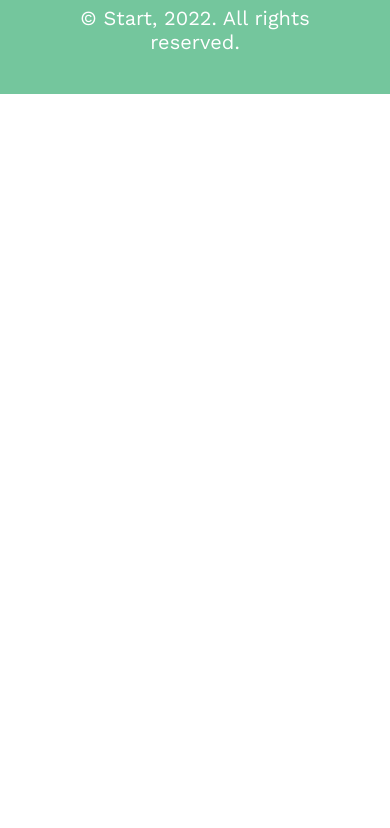
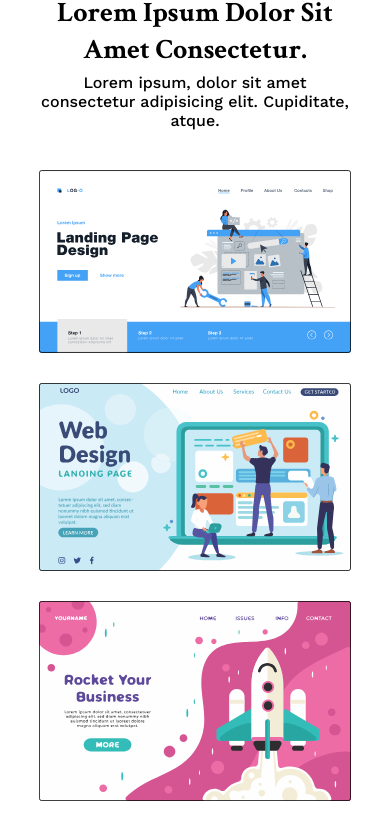
Before and after one commit to mohammadhasansojib/small-startup, a plain HTML site: page portfolio.html in a window 390 px wide. Shown: the part 146-974 px from the top of the page. Before the commit the page ends 844 px from the top, so only its background shows below. Drawn offline with nearby package versions, Linux system fonts and the light colour scheme.

Commit message:
created portfolio page with responsiveness

```diff
--- a/css/portfolio.css
+++ b/css/portfolio.css
@@ -0,0 +1,66 @@
+.portfolio-sec{
+    padding: 40px 0;
+    min-height: calc(100vh - 194px);
+}
+.portfolio-sec .container{
+    display: grid;
+    grid-template-columns: repeat(1, 100%);
+
+    grid-gap: 40px;
+    text-align: center;
+}
+.portfolio-sec .container .text-sec{
+    display: grid;
+    grid-template-columns: repeat(1, 100%);
+    grid-gap: 5px;
+}
+.portfolio-sec .container .text-sec p{
+    font-size: var(--sub);
+    font-family: var(--font-2);
+    font-weight: 500;
+}
+.portfolio-sec .container .projects{
+    display: grid;
+    grid-template-columns: repeat(auto-fit, minmax(292.3px, 1fr));
+
+    grid-gap: 30px;
+
+    align-items: center;
+}
+.portfolio-sec .container .projects img{
+    max-width: 100%;
+    height: auto;
+    cursor: pointer;
+
+}
+.portfolio-sec .container button{
+    justify-self: center;
+}
+
+
+
+
+
+
+
+@media screen and (max-width: 1024px) {
+    .common-title{
+        font-size: var(--h2);
+    }
+    .portfolio-sec .container .text-sec p{
+        font-size: var(--h6);
+    }
+}
+
+@media screen and (max-width: 768px){
+    .portfolio-sec .container .projects{
+        display: grid;
+        grid-template-columns: repeat(1, 1fr);
+    }
+
+
+    .common-title{
+        font-size: var(--h3);
+    }
+
+}
--- a/portfolio.html
+++ b/portfolio.html
@@ -35,7 +35,26 @@
         </div>
     </nav>
 
-
+    <div class="portfolio-sec">
+        <div class="container">
+            <div class="text-sec">
+                <label for="" class="label text-green">portfolio</label>
+                <h2 class="common-title">Lorem ipsum dolor sit amet consectetur.</h2>
+                <p>Lorem ipsum, dolor sit amet consectetur adipisicing elit. Cupiditate, atque.</p>
+            </div>
+            <div class="projects">
+                <img src="images/Portfolio/sample-1.svg" alt="">
+                <img src="images/Portfolio/sample-2.svg" alt="">
+                <img src="images/Portfolio/sample-3.svg" alt="">
+                <img src="images/Portfolio/sample-4.svg" alt="">
+                <img src="images/Portfolio/sample-5.svg" alt="">
+                <img src="images/Portfolio/sample-6.svg" alt="">
+                <img src="images/Portfolio/sample-7.svg" alt="">
+                <img src="images/Portfolio/sample-8.png" alt="">
+            </div>
+            <button class="dark-btn">Learn More</button>
+        </div>
+    </div>
 
 
 
```
